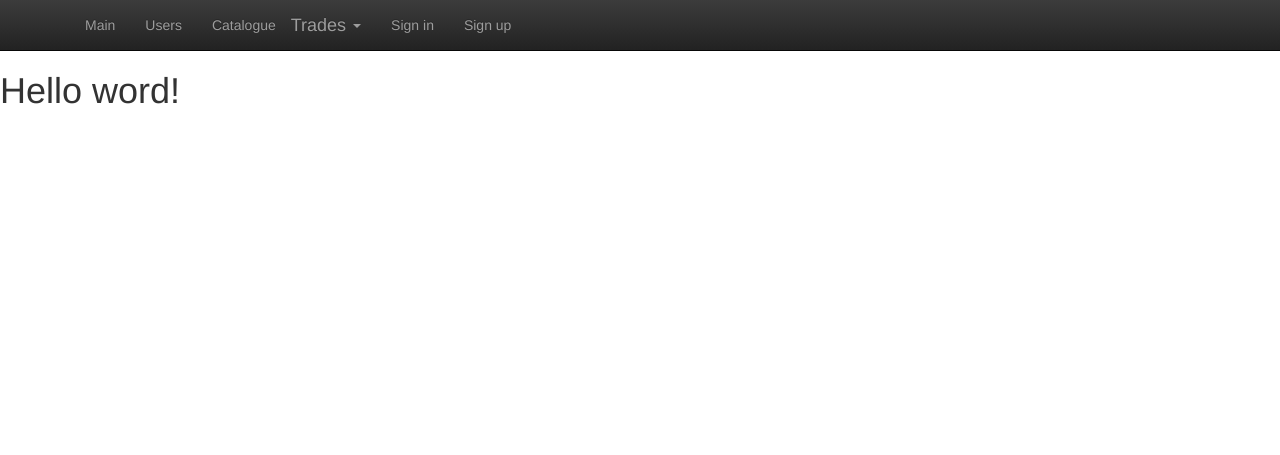
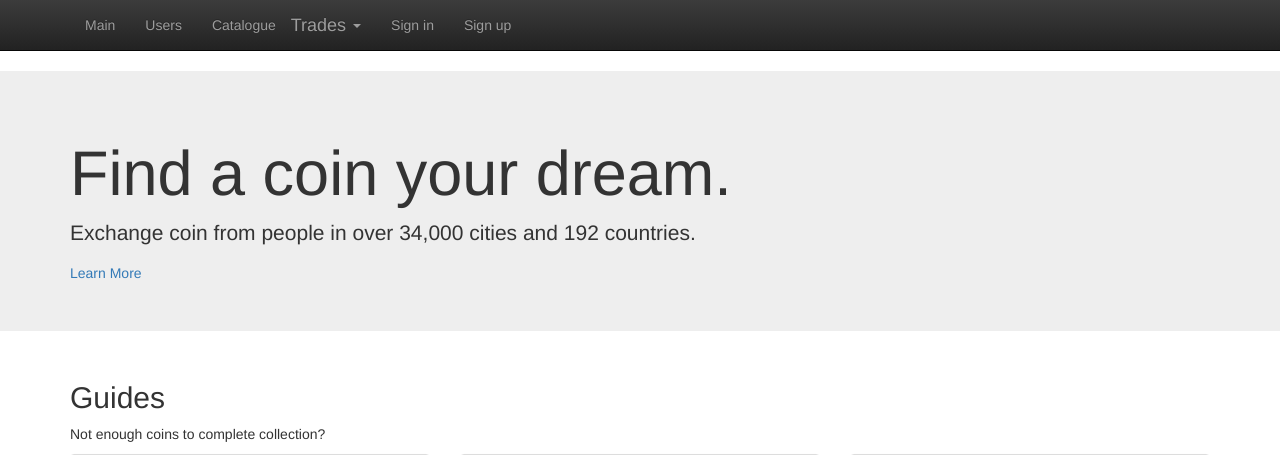
Before and after one commit to Nerevarsoul/coin_catalog, a Django app: page /index/ in a window 1280 px wide. Shown: the top 455 px of the page. Before the commit the page ends 104 px from the top, so only its background shows below. Run offline with Django 3.2, Linux system fonts and the light colour scheme; parts of the project's set-up code (start-up, migrations or seed data) failed here and were passed over; some libraries are stand-ins or nearby versions.

Commit message:
Update index.html
Make a pattern for index.html

```diff
--- a/coins/templates/index.html
+++ b/coins/templates/index.html
@@ -2,5 +2,74 @@
 {% load staticfiles %}
 
 {% block content%}
-	<h1>Hello word!</h1>
-{% endblock %}
+
+    <div class="jumbotron">
+      <div class="container">
+        <h1>Find a coin your dream.</h1>
+        <p>Exchange coin from people in over 34,000 cities and 192 countries.</p>
+        <a href="#">Learn More</a>
+      </div>
+    </div>
+
+    <div class="neighborhood-guides">
+        <div class="container">
+            <h2>Guides</h2>
+            <p>Not enough coins to complete collection?</p>
+            <div class="row">
+                <div class="col-md-4">
+                    <div class="thumbnail">
+                        <img src="{% static 'img/starbucks_index1.jpg' %}">
+                    </div>
+                    <div class="thumbnail">
+                        <img src="{% static 'img/starbucks_index2.jpg' %}">
+                    </div>
+                </div>
+                <div class="col-md-4">
+                    <div class="thumbnail">
+                        <img src="{% static 'img/starbucks_index3.jpg' %}">
+                    </div>
+                    <div class="thumbnail">
+                        <img src="{% static 'img/starbucks_index4.jpg' %}">
+                    </div>
+                </div>
+                <div class="col-md-4">
+                    <div class="thumbnail">
+                        <img src="{% static 'img/starbucks_index5.jpg' %}">
+                    </div>
+                </div>
+            </div>
+        </div>
+    </div>
+
+    <div class="learn-more">
+      <div class="container">
+        <div class="row">
+          <div class="col-md-4">
+            <h3>Users</h3>
+            <p>Communicate with interesting people from around the world.</p>
+            <p><a href="#">Communicate</a></p>
+            <div>
+		<p>List of 10 last users</p>
+            </div>
+          </div>
+          <div class="col-md-4">
+            <h3>Coins</h3>
+            <p>Coins catalogue of all divided into categories.</p>
+            <p><a href={% url "coins" %}>See catalog</a></p>
+            <div>
+                <p>List of 10 last coins</p>
+            </div>
+          </div>
+          <div class="col-md-4">
+            <h3>Exchange</h3>
+            <p>Expand your collection.</p>
+            <p><a href="#">Exchange</a></p>
+            <div>
+                <p>List of 10 last coins</p>
+            </div>
+          </div>
+        </div>
+      </div>
+    </div>
+
+{% endblock content %}
```
